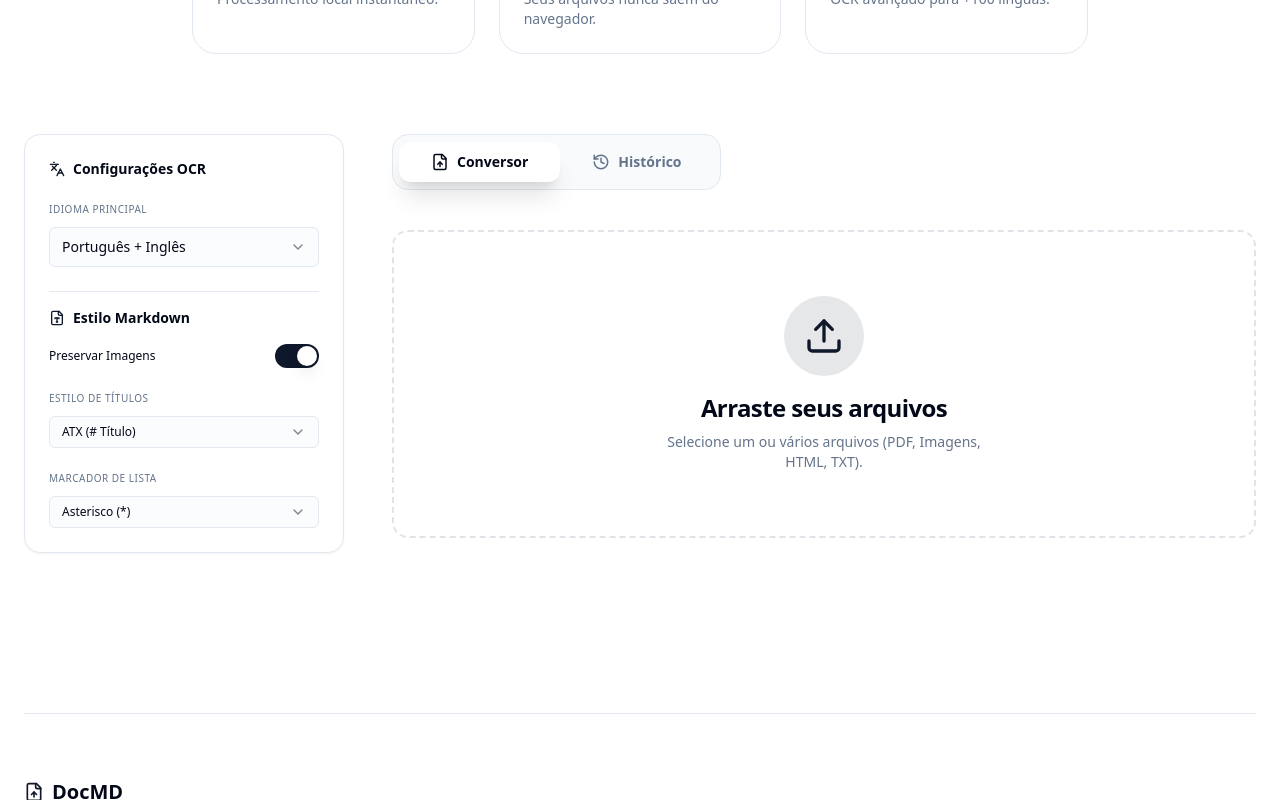
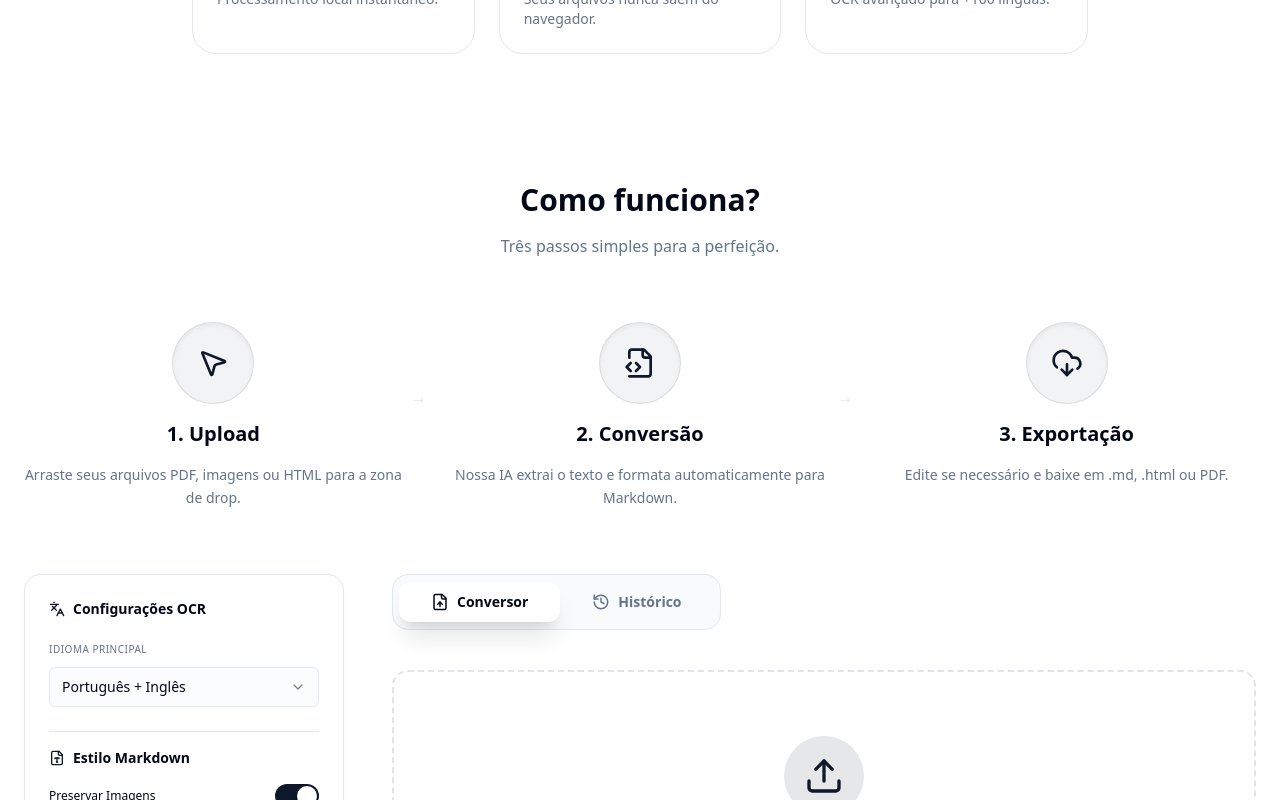
Before and after one commit to Nightcook3r/DocMD, a React (Vite) app: page / in a window 1280 px wide. Shown: the part 720-1520 px from the top of the page. Built offline with nearby package versions, Linux system fonts and the light colour scheme.

Commit message:
[dyad] Adicionando modelos e polindo a landing page - wrote 3 file(s)

```diff
--- a/src/components/MarkdownEditor.tsx
+++ b/src/components/MarkdownEditor.tsx
@@ -1,12 +1,13 @@
 "use client";
 
-import React, { useState, useRef, useEffect } from 'react';
+import React, { useState, useRef } from 'react';
 import { Button } from '@/components/ui/button';
 import { Textarea } from '@/components/ui/textarea';
 import { Input } from '@/components/ui/input';
 import {
   Download, Copy, Check, Trash2, Eye, Edit3, Columns,
-  FileEdit, Clock, Type, AlignLeft, Sparkles, Printer, FileCode
+  FileEdit, Clock, Type, AlignLeft, Sparkles, Printer, FileCode,
+  LayoutTemplate, ChevronDown
 } from 'lucide-react';
 import { showSuccess, showError } from '@/utils/toast';
 import MarkdownPreview from './MarkdownPreview';
@@ -17,7 +18,15 @@ import { getDocumentStats } from '@/utils/stats';
 import { marked } from 'marked';
 import { formatMarkdown, downloadHtml } from '@/utils/converter';
 import { generateTOC, generateMarkdownTable } from '@/utils/toc';
-import { DropdownMenu, DropdownMenuContent, DropdownMenuItem, DropdownMenuTrigger } from "@/components/ui/dropdown-menu";
+import { MARKDOWN_TEMPLATES } from '@/utils/templates';
+import {
+  DropdownMenu,
+  DropdownMenuContent,
+  DropdownMenuItem,
+  DropdownMenuTrigger,
+  DropdownMenuSeparator,
+  DropdownMenuLabel
+} from "@/components/ui/dropdown-menu";
 
 interface MarkdownEditorProps {
   content: string;
@@ -61,7 +70,7 @@ const MarkdownEditor = ({ content, fileName, onFileNameChange, onChange, onDownl
       return;
     }
     onChange(toc + content);
-    showSuccess("Sumário gerado no topo!");
+    showSuccess("Sumário gerado!");
   };
 
   const handleInsertTable = () => {
@@ -91,6 +100,13 @@ const MarkdownEditor = ({ content, fileName, onFileNameChange, onChange, onDownl
     setTimeout(() => setCopied(null), 2000);
   };
 
+  const applyTemplate = (templateContent: string) => {
+    const processed = templateContent.replace(/\${new Date\(\)\.toLocaleDateString\(\)}/g, new Date().toLocaleDateString())
+                                   .replace(/\${new Date\(\)\.toISOString\(\)}/g, new Date().toISOString());
+    onChange(processed);
+    showSuccess("Modelo aplicado!");
+  };
+
   return (
     <div className="w-full space-y-4 animate-in fade-in slide-in-from-bottom-4 duration-700 print:m-0">
       <div className="flex flex-col lg:flex-row items-center justify-between bg-card border rounded-2xl p-3 gap-4 shadow-sm print:hidden">
@@ -114,6 +130,23 @@ const MarkdownEditor = ({ content, fileName, onFileNameChange, onChange, onDownl
         </div>
 
         <div className="flex flex-wrap gap-2 w-full lg:w-auto justify-end">
+          <DropdownMenu>
+            <DropdownMenuTrigger asChild>
+              <Button variant="outline" size="sm" className="gap-2 h-9 rounded-xl text-xs font-bold border-primary/20 hover:bg-primary/5">
+                <LayoutTemplate size={14} /> Modelos <ChevronDown size={12} />
+              </Button>
+            </DropdownMenuTrigger>
+            <DropdownMenuContent align="start" className="rounded-xl p-2 w-56">
+              <DropdownMenuLabel className="text-[10px] uppercase tracking-widest text-muted-foreground">Escolha um ponto de partida</DropdownMenuLabel>
+              <DropdownMenuSeparator />
+              {MARKDOWN_TEMPLATES.map((t, i) => (
+                <DropdownMenuItem key={i} onClick={() => applyTemplate(t.content)} className="rounded-lg cursor-pointer py-2">
+                  {t.name}
+                </DropdownMenuItem>
+              ))}
+            </DropdownMenuContent>
+          </DropdownMenu>
+
           <Button variant="outline" size="sm" onClick={handleFormat} disabled={isFormatting} className="gap-2 h-9 rounded-xl text-xs font-bold text-primary border-primary/20 hover:bg-primary/5">
             <Sparkles size={14} className={cn(isFormatting && "animate-spin")} /> Limpar
           </Button>
--- a/src/pages/Index.tsx
+++ b/src/pages/Index.tsx
@@ -12,7 +12,7 @@ import { extractTextFromPDF } from '@/utils/pdf-parser';
 import { extractTextFromImage } from '@/utils/ocr-parser';
 import { useHistory, HistoryItem } from '@/hooks/use-history';
 import { MadeWithDyad } from "@/components/made-with-dyad";
-import { Sparkles, Loader2, History, FileUp, Zap, Shield, Globe, Archive } from 'lucide-react';
+import { Sparkles, Loader2, History, FileUp, Zap, Shield, Globe, Archive, MousePointer2, FileCode2, DownloadCloud } from 'lucide-react';
 import { Tabs, TabsContent, TabsList, TabsTrigger } from "@/components/ui/tabs";
 import { showError, showSuccess } from '@/utils/toast';
 import { Button } from '@/components/ui/button';
@@ -142,7 +142,8 @@ const Index = () => {
 
       <div className="max-w-7xl mx-auto px-6 py-16 md:py-24">
         {!markdown && !isAnyProcessing && (
-          <div className="text-center space-y-8 mb-20 animate-in fade-in slide-in-from-top-8 duration-1000">
+          <div className="space-y-32">
+            <div className="text-center space-y-8 animate-in fade-in slide-in-from-top-8 duration-1000">
               <div className="inline-flex items-center gap-2 px-4 py-1.5 rounded-full bg-primary/10 text-primary text-xs font-bold uppercase tracking-widest border border-primary/20">
                 <Sparkles size={14} className="animate-pulse" /><span>Inteligência Artificial Integrada</span>
               </div>
@@ -162,9 +163,31 @@ const Index = () => {
                 ))}
               </div>
             </div>
+
+            <div className="space-y-16">
+              <div className="text-center space-y-4">
+                <h2 className="text-3xl font-black">Como funciona?</h2>
+                <p className="text-muted-foreground">Três passos simples para a perfeição.</p>
+              </div>
+              <div className="grid grid-cols-1 md:grid-cols-3 gap-12">
+                {[
+                  { icon: <MousePointer2 size={32} />, title: "1. Upload", desc: "Arraste seus arquivos PDF, imagens ou HTML para a zona de drop." },
+                  { icon: <FileCode2 size={32} />, title: "2. Conversão", desc: "Nossa IA extrai o texto e formata automaticamente para Markdown." },
+                  { icon: <DownloadCloud size={32} />, title: "3. Exportação", desc: "Edite se necessário e baixe em .md, .html ou PDF." }
+                ].map((step, i) => (
+                  <div key={i} className="relative flex flex-col items-center text-center space-y-4">
+                    <div className="p-6 rounded-full bg-primary/5 text-primary border border-primary/10 shadow-inner">{step.icon}</div>
+                    <h3 className="text-xl font-bold">{step.title}</h3>
+                    <p className="text-muted-foreground text-sm leading-relaxed">{step.desc}</p>
+                    {i < 2 && <div className="hidden md:block absolute top-1/4 -right-6 text-muted-foreground/20">→</div>}
+                  </div>
+                ))}
+              </div>
+            </div>
+          </div>
         )}
 
-        <div className="flex flex-col lg:flex-row gap-12 items-start relative">
+        <div className="flex flex-col lg:flex-row gap-12 items-start relative mt-16">
           <aside className="w-full lg:w-80 space-y-8 shrink-0 lg:sticky lg:top-28 z-10">
             <ConversionSettings ocrLang={ocrLang} onOcrLangChange={setOcrLang} settings={settings} onSettingsChange={setSettings} />
             <div className="space-y-4">
--- /dev/null
+++ b/src/utils/templates.ts
@@ -0,0 +1,28 @@
+export const MARKDOWN_TEMPLATES = [
+  {
+    name: "README de Projeto",
+    content: `# Nome do Projeto\n\nUma breve descrição do que este projeto faz.\n\n## 🚀 Instalação\n\n\`\`\`bash\nnpm install meu-projeto\n\`\`\`\n\n## 🛠️ Tecnologias\n\n- React\n- TypeScript\n- Tailwind CSS\n\n## 📄 Licença\n\nMIT`
+  },
+  {
+    name: "Notas de Reunião",
+    content: `# 📝 Notas de Reunião: [Assunto]\n\n**Data:** \${new Date().toLocaleDateString()}\n**Participantes:** \n\n## 🎯 Objetivos\n- [ ] Item 1\n- [ ] Item 2\n\n## 💬 Discussão\n- Ponto principal discutido.\n\n## ✅ Próximos Passos\n1. Ação para @pessoa`
+  },
+  {
+    name: "Post de Blog",
+    content: `---
+title: Título do Post
+date: \${new Date().toISOString()}
+tags: [tecnologia, markdown]
+---
+
+# Título Principal
+
+Introdução cativante aqui...
+
+## Subtítulo
+
+Conteúdo do seu post com **negrito** e *itálico*.
+
+> Uma citação importante para destacar.`
+  }
+];
```
Lines whose indentation alone changed are shown as unchanged.
